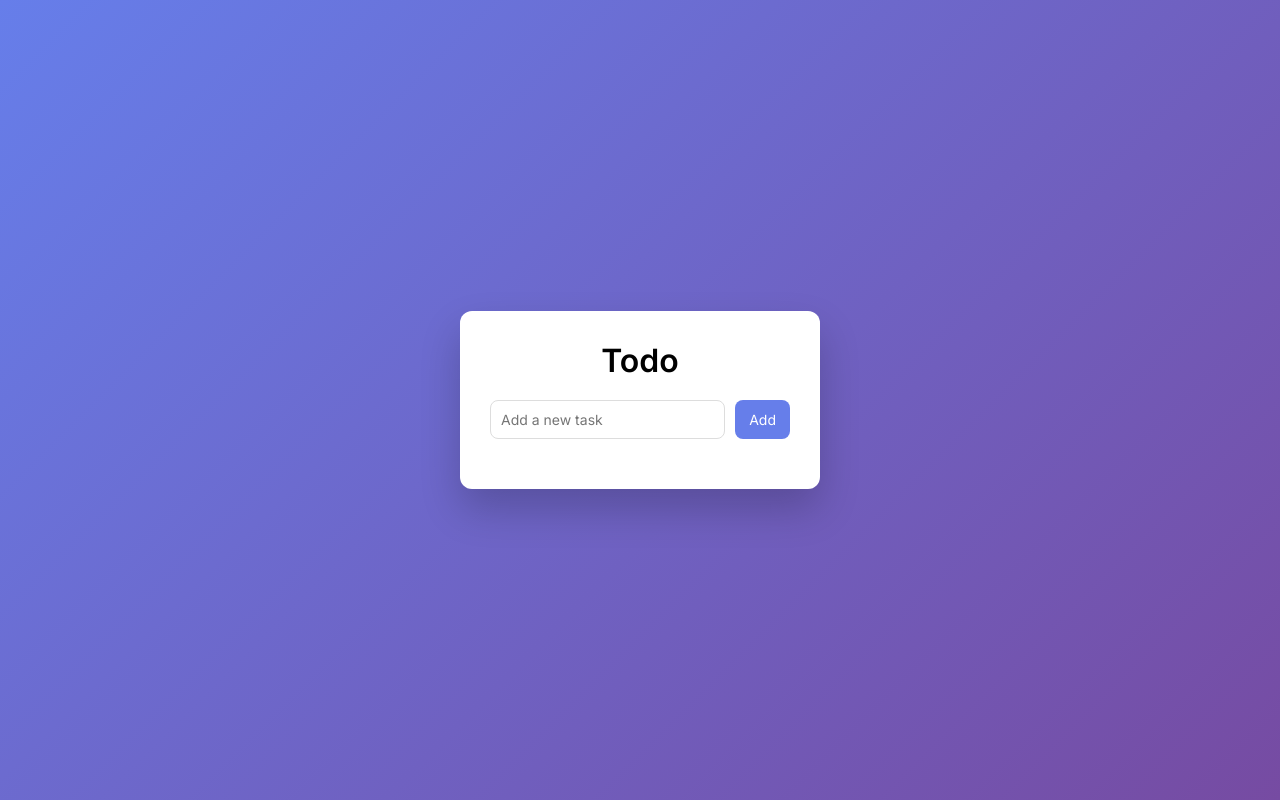
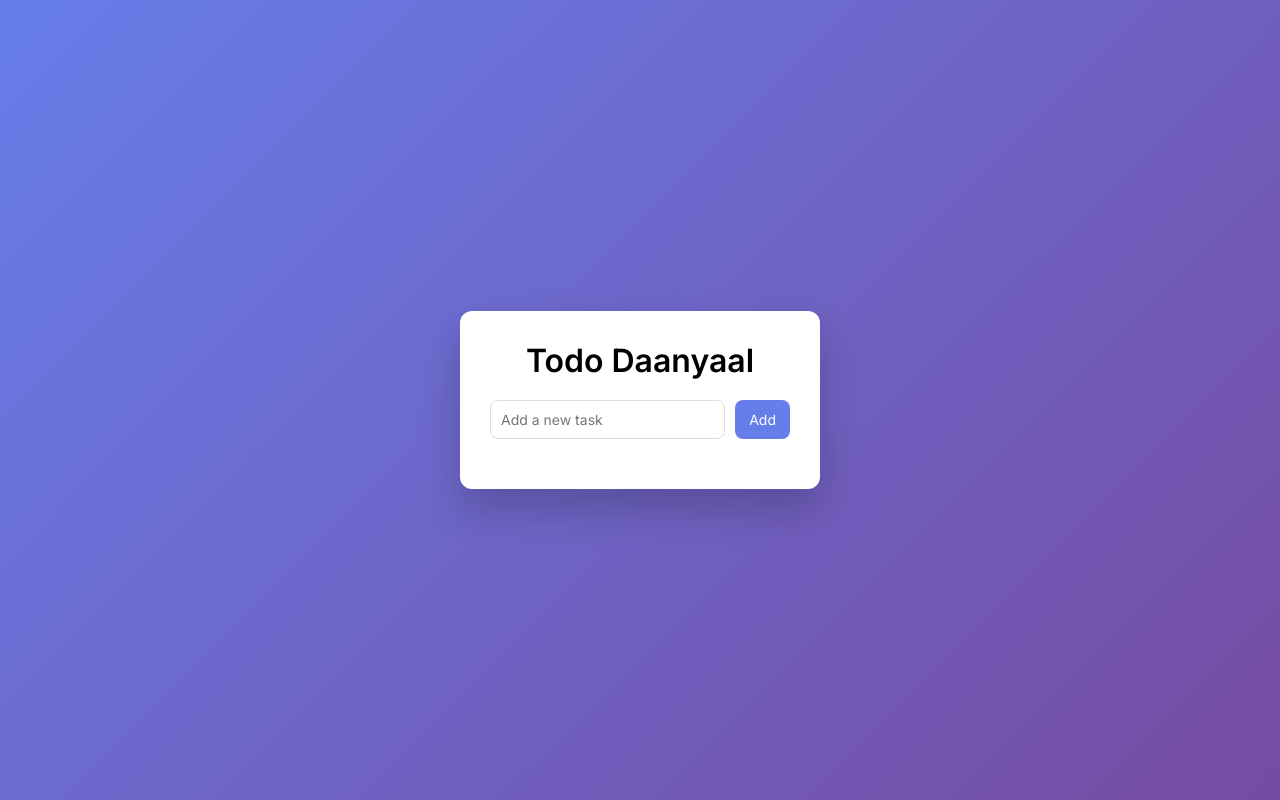
Before and after one commit to daany786/todo-devops, a website: page public/index.html in a window 1280 px wide. Drawn offline with Linux system fonts and the light colour scheme; no server answers.

Commit message:
Updated title heading for v2

```diff
--- a/public/index.html
+++ b/public/index.html
@@ -97,7 +97,7 @@
 <body>
 
   <div class="card">
-    <h1>Todo</h1>
+    <h1>Todo Daanyaal</h1>
 
     <div class="input-group">
       <input id="todoInput" placeholder="Add a new task" />
```
